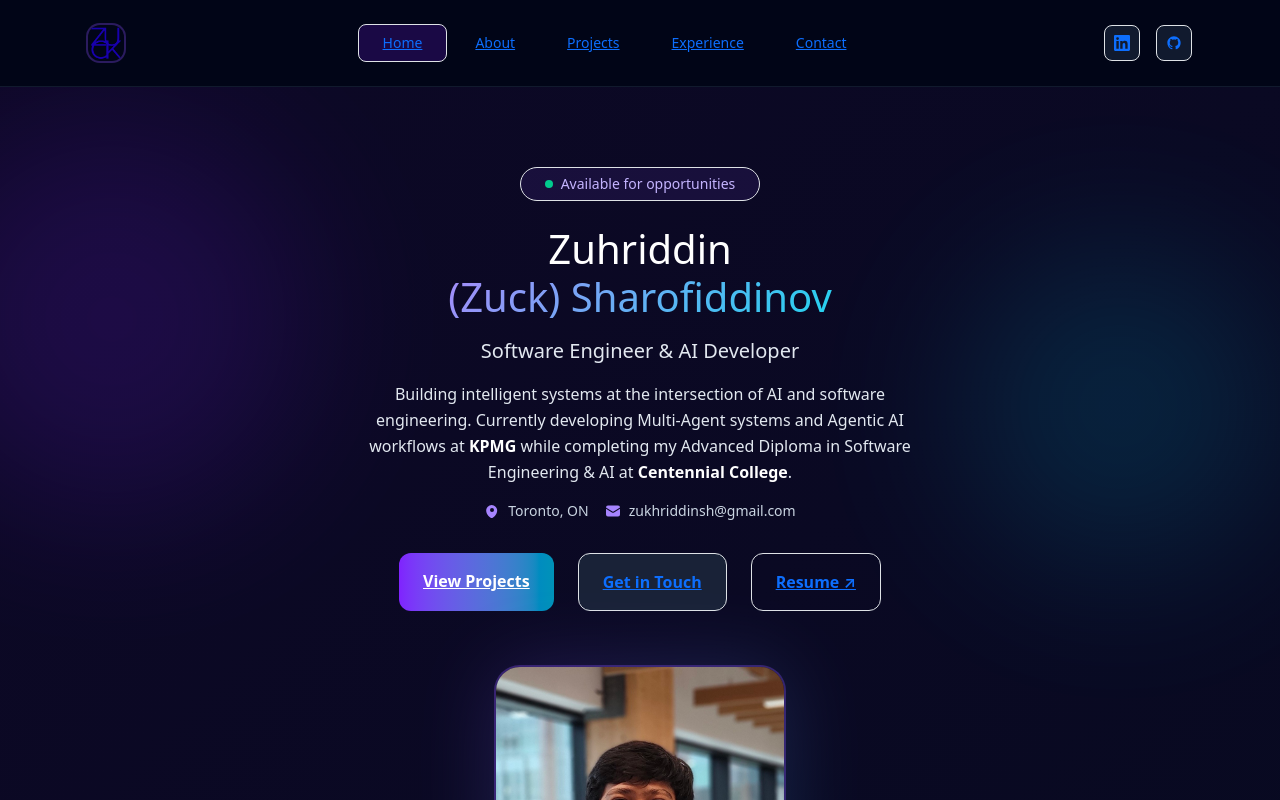
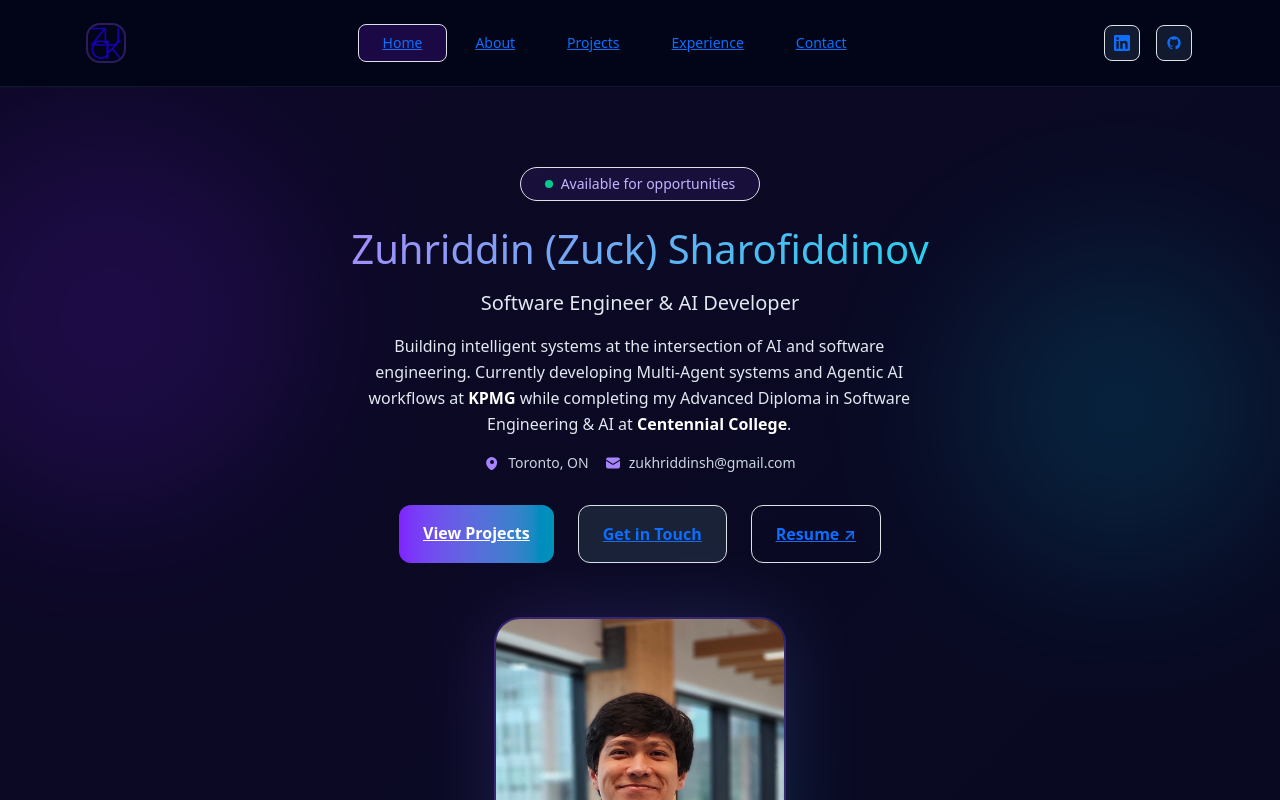
Before and after one commit to Zuck7/zucksharof, a React (Vite) app in the folder client/: page / in a window 1280 px wide. Shown: the top 800 px of the page. Built offline with nearby package versions, Linux system fonts and the light colour scheme.

Commit message:
Minor changes

```diff
--- a/client/src/components/about.jsx
+++ b/client/src/components/about.jsx
@@ -14,7 +14,7 @@ function About() {
         {/* Header */}
         <div className="text-center mb-16">
           <h1 className="text-5xl font-extrabold text-white mb-4">
-            About <span className="gradient-text">Me</span>
+            <span className="gradient-text">About Me</span>
           </h1>
         </div>
 
--- a/client/src/components/home.jsx
+++ b/client/src/components/home.jsx
@@ -92,11 +92,8 @@ function Home() {
               <span className="w-2 h-2 rounded-full bg-emerald-400 animate-pulse" />
               Available for opportunities
             </div>
-
             <h1 className="text-5xl sm:text-6xl font-extrabold text-white leading-tight mb-3">
-              Zuhriddin
-              <br />
-              <span className="gradient-text">(Zuck) Sharofiddinov</span>
+              <span className="gradient-text">Zuhriddin (Zuck) Sharofiddinov</span>
             </h1>
 
             <p className="text-xl text-slate-200 font-medium mb-6">
```
